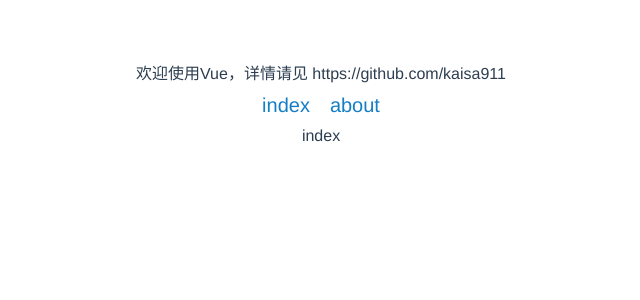
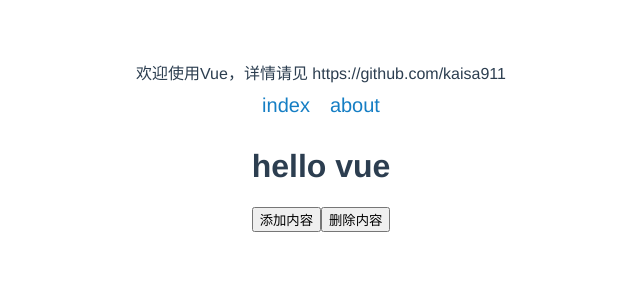
Before and after one commit to kaisa911/vue-template, a Vue app: page /#/ in a window 1280 px wide. Shown: the top 300 px of the page, without its empty margins (319-959 px from the left). Built offline with nearby package versions, Linux system fonts and the light colour scheme.

Commit message:
添加组件

```diff
--- /dev/null
+++ b/src/components/helloVue.vue
@@ -0,0 +1,32 @@
+<template>
+  <div>
+    <h1>{{ text }}</h1>
+    <button @click="handleAdd" class="add">添加内容</button>
+    <button @click="handleDelete" class="add">删除内容</button>
+    <div class="words">{{ words }}</div>
+    <div class="list">
+      <div :key="item.name" class="list-item" v-for="item in itemList">
+        {{ item.name }}
+      </div>
+    </div>
+  </div>
+</template>
+<script>
+export default {
+  name: 'HelloVue',
+  props: {
+    text: {
+      type: String,
+      required: true,
+    },
+  },
+  data: () => ({
+    words: '',
+    itemList: [],
+  }),
+  methods: {
+    handleAdd() {},
+    handleDelete() {},
+  },
+};
+</script>
--- a/src/views/index.vue
+++ b/src/views/index.vue
@@ -1,9 +1,14 @@
 <template>
-  <div>index</div>
+  <div>
+    <hello-vue text="hello vue"></hello-vue>
+  </div>
 </template>
 
 <script>
 export default {
   name: 'Index',
+  components: {
+    HelloVue: () => import('../components/helloVue.vue'),
+  },
 };
 </script>
--- a/webpack/webpack.common.js
+++ b/webpack/webpack.common.js
@@ -44,6 +44,11 @@ const config = {
       },
     ],
   },
+  resolve: {
+    alias: {
+      '@': path.resolve(__dirname, './src/'),
+    },
+  },
 
   plugins: [
     new VueLoaderPlugin(), // 最新版的vue-loader需要配置插件
```
